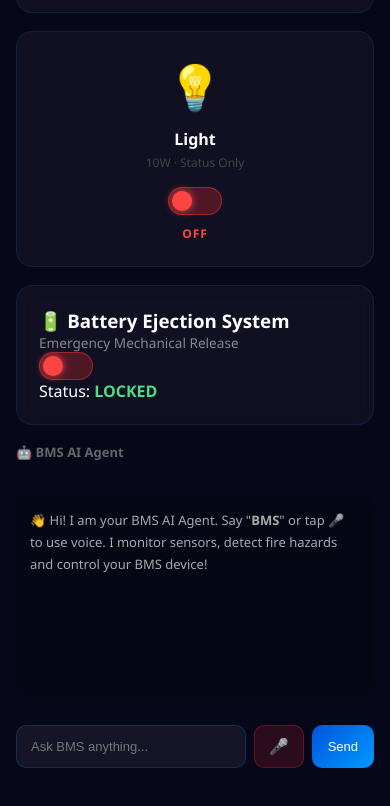
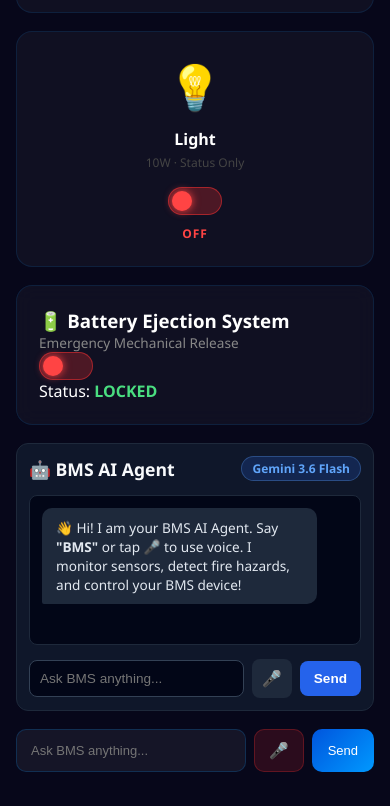
Before and after one commit to lochan0076-code/AI-BMS-Dashboard, a plain HTML site: page index.html in a window 390 px wide. Shown: the part 2534-3340 px from the top of the page. Drawn offline with nearby package versions, Linux system fonts and the light colour scheme; no server answers.

Commit message:
Fix AI Agent layout and make UI responsive across mobile and PC

```diff
--- a/index.html
+++ b/index.html
@@ -459,68 +459,165 @@
             max-height: 170px;
         }
 
-        /* Bill */
-        .bill-input {
+
+        /* AI Agent Container */
+        .ai-agent-card {
+            grid-column: 1 / -1;
+            /* Spans full dashboard width */
+            display: flex;
+            flex-direction: column;
+            gap: 14px;
+            background: #0f172a;
+            border: 1px solid #1e293b;
+            border-radius: 12px;
+            padding: 18px;
+            box-sizing: border-box;
+        }
+
+        .agent-header {
+            display: flex;
+            justify-content: space-between;
+            align-items: center;
+        }
+
+        .agent-header h3 {
+            margin: 0;
+            font-size: 1.1rem;
+            color: #f8fafc;
+        }
+
+        .agent-badge {
+            background: rgba(37, 99, 235, 0.2);
+            color: #60a5fa;
+            border: 1px solid rgba(96, 165, 250, 0.3);
+            padding: 3px 10px;
+            border-radius: 20px;
+            font-size: 0.75rem;
+            font-weight: 600;
+        }
+
+        /* Chat Log Area */
+        .chat-box {
+            min-height: 180px;
+            max-height: 280px;
+            overflow-y: auto;
+            background: #020617;
+            border: 1px solid #1e293b;
+            border-radius: 8px;
+            padding: 12px;
+            display: flex;
+            flex-direction: column;
+            gap: 10px;
+        }
+
+        .bot-msg,
+        .user-msg {
+            padding: 10px 14px;
+            border-radius: 10px;
+            font-size: 0.9rem;
+            line-height: 1.4;
+            max-width: 85%;
+            word-break: break-word;
+        }
+
+        .bot-msg {
+            background: #1e293b;
+            color: #e2e8f0;
+            align-self: flex-start;
+            border-bottom-left-radius: 2px;
+        }
+
+        .user-msg {
+            background: #2563eb;
+            color: #ffffff;
+            align-self: flex-end;
+            border-bottom-right-radius: 2px;
+        }
+
+        /* Input Controls Bar */
+        .chat-input-bar {
+            display: flex;
+            gap: 8px;
+            align-items: center;
             width: 100%;
-            padding: 11px 14px;
-            background: rgba(255, 255, 255, 0.06);
-            border: 1px solid rgba(0, 150, 255, 0.2);
-            border-radius: 10px;
-            color: #fff;
-            font-size: 14px;
-            margin-bottom: 12px;
+        }
+
+        .chat-input-bar input {
+            flex: 1;
+            padding: 12px 14px;
+            border-radius: 8px;
+            border: 1px solid #334155;
+            background: #020617;
+            color: #f8fafc;
+            font-size: 0.9rem;
             outline: none;
         }
 
-        .bill-input:focus {
-            border-color: #00aaff;
+        .chat-input-bar input:focus {
+            border-color: #2563eb;
         }
 
-        .btn-row {
-            display: grid;
-            grid-template-columns: 1fr 1fr;
-            gap: 10px;
-            margin-bottom: 14px;
+        .icon-btn,
+        .primary-btn {
+            border: none;
+            border-radius: 8px;
+            cursor: pointer;
+            font-weight: 600;
+            transition: background 0.2s ease;
         }
 
-        .calc-btn {
-            padding: 11px;
-            background: linear-gradient(135deg, #5500cc, #9900ff);
-            border: none;
-            border-radius: 10px;
-            color: white;
-            font-size: 13px;
-            font-weight: 600;
-            cursor: pointer;
-            transition: all 0.3s;
+        .icon-btn {
+            background: #1e293b;
+            color: #f8fafc;
+            padding: 12px 14px;
+            font-size: 1rem;
         }
 
-        .calc-btn:hover {
-            transform: translateY(-2px);
+        .icon-btn:hover {
+            background: #334155;
         }
 
-        .calc-btn.blue {
-            background: linear-gradient(135deg, #003399, #0066cc);
+        .primary-btn {
+            background: #2563eb;
+            color: #ffffff;
+            padding: 12px 20px;
+            font-size: 0.9rem;
         }
 
-        .bill-result-box {
-            background: rgba(150, 0, 255, 0.07);
-            border: 1px solid rgba(150, 0, 255, 0.2);
-            border-radius: 12px;
-            padding: 16px;
-            text-align: center;
+        .primary-btn:hover {
+            background: #1d4ed8;
         }
 
-        .bill-inr {
-            font-size: 30px;
-            font-weight: 700;
-            color: #bb44ff;
-        }
+        /* Mobile Devices Breakpoint (Smartphones) */
+        @media (max-width: 640px) {
+            .ai-agent-card {
+                padding: 12px;
+            }
 
-        .bill-kwh {
-            font-size: 12px;
-            color: #555;
-            margin-top: 4px;
+            .chat-box {
+                min-height: 150px;
+                max-height: 220px;
+            }
+
+            .bot-msg,
+            .user-msg {
+                font-size: 0.85rem;
+                max-width: 90%;
+            }
+
+            .chat-input-bar input {
+                padding: 10px;
+                font-size: 0.85rem;
+            }
+
+            .primary-btn {
+                padding: 10px 14px;
+                font-size: 0.85rem;
+            }
+
+            .icon-btn {
+                padding: 10px;
+            }
         }
 
         /* Chat */
@@ -767,10 +864,27 @@
                 <p>Status: <span id="ejection-status" style="font-weight: bold; color: #4ade80;">LOCKED</span></p>
             </div>
             <!--Chat -->
-            <div class="chart-title">🤖 BMS AI Agent</div>
-            <div class="chat-messages" id="chat-output">
-                <div class="msg-ai">👋 Hi! I am your BMS AI Agent. Say "<b>BMS</b>" or tap 🎤 to use voice. I
-                    monitor sensors, detect fire hazards and control your BMS device!</div>
+            <div class="card ai-agent-card">
+                <div class="agent-header">
+                    <h3>🤖 BMS AI Agent</h3>
+                    <span class="agent-badge">Gemini 3.6 Flash</span>
+                </div>
+
+                <!-- Scrollable Chat History Box -->
+                <div id="chat-box" class="chat-box">
+                    <div class="bot-msg">
+                        👋 Hi! I am your BMS AI Agent. Say <b>"BMS"</b> or tap 🎤 to use voice. I monitor sensors,
+                        detect fire hazards, and control your BMS device!
+                    </div>
+                </div>
+
+                <!-- Input Control Bar -->
+                <div class="chat-input-bar">
+                    <input type="text" id="chat-input" placeholder="Ask BMS anything..."
+                        onkeypress="if(event.key === 'Enter') sendMessage()" />
+                    <button id="mic-btn" class="icon-btn" onclick="startVoiceInput()" title="Voice Input">🎤</button>
+                    <button id="send-btn" class="primary-btn" onclick="sendMessage()">Send</button>
+                </div>
             </div>
             <div class="chat-controls">
                 <input class="chat-field" type="text" id="chat-input" placeholder="Ask BMS anything..."
```
